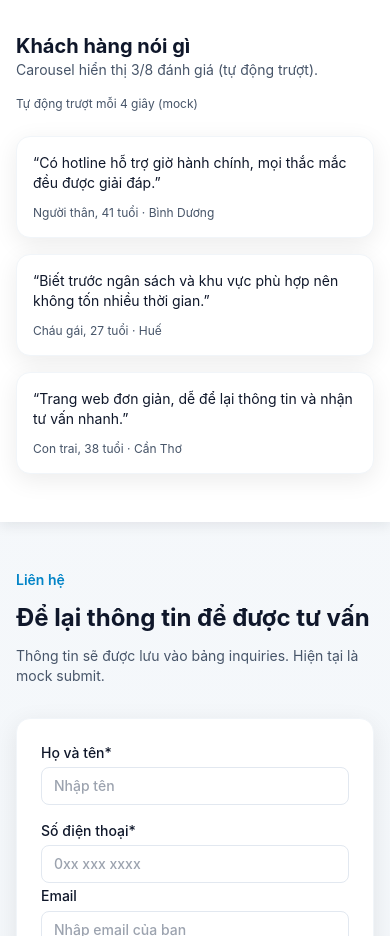
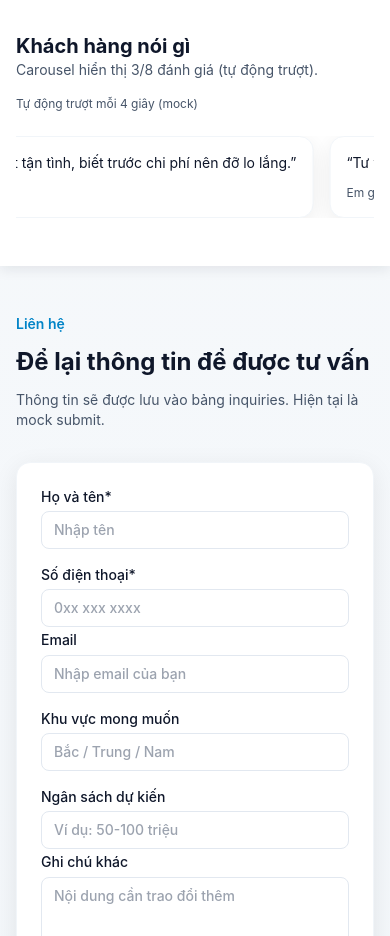
Before and after one commit to jgs7402-rgb/jp-haven-memorial-mvp, a Next.js app: page / in a window 390 px wide. Shown: the part 840-1776 px from the top of the page. Built offline with nearby package versions, Linux system fonts and the light colour scheme; no server answers; the database is empty.

Commit message:
고객 후기 카드 애니메이션 변경

```diff
--- a/app/globals.css
+++ b/app/globals.css
@@ -27,3 +27,29 @@ body {
 .container {
   @apply mx-auto px-4 sm:px-6 lg:px-8;
 }
+
+.scrollbar-hide {
+  -ms-overflow-style: none;
+  scrollbar-width: none;
+}
+
+.scrollbar-hide::-webkit-scrollbar {
+  display: none;
+}
+
+@keyframes scroll-horizontal {
+  0% {
+    transform: translateX(0);
+  }
+  100% {
+    transform: translateX(-50%);
+  }
+}
+
+.carousel-scroll {
+  animation: scroll-horizontal 10s linear infinite;
+}
+
+.carousel-scroll:hover {
+  animation-play-state: paused;
+}
--- a/components/public/TestimonialsCarousel.tsx
+++ b/components/public/TestimonialsCarousel.tsx
@@ -1,6 +1,6 @@
 'use client';
 
-import { useEffect, useState } from 'react';
+import { useEffect, useRef, useState } from 'react';
 
 type Testimonial = {
   quote: string;
@@ -12,37 +12,97 @@ type TestimonialsCarouselProps = {
 };
 
 export function TestimonialsCarousel({ items }: TestimonialsCarouselProps) {
-  const [index, setIndex] = useState(0);
+  const scrollContainerRef = useRef<HTMLDivElement>(null);
+  const [isPaused, setIsPaused] = useState(false);
+  const animationIdRef = useRef<number | null>(null);
+  const currentPositionRef = useRef(0);
   const length = items.length;
 
+  // 클릭으로 일시정지/재개 토글
+  const handleClick = () => {
+    setIsPaused((prev) => !prev);
+  };
+
+  // 모든 화면 크기에서 자동 무한 스크롤
   useEffect(() => {
-    if (length <= 3) return;
+    if (length === 0) return;
+    if (typeof window === 'undefined') return;
+    if (!scrollContainerRef.current) return;
 
-    const interval = setInterval(() => {
-      setIndex((prev) => (prev + 3) % length);
-    }, 4000);
+    let timeoutId: NodeJS.Timeout | null = null;
 
-    return () => clearInterval(interval);
-  }, [length]);
+    // DOM이 완전히 렌더링될 때까지 대기
+    const startAnimation = () => {
+      const container = scrollContainerRef.current;
+      if (!container) return;
+
+      const firstCard = container.querySelector('.carousel-item') as HTMLElement;
+      if (!firstCard) {
+        // 카드가 아직 렌더링되지 않았으면 재시도
+        timeoutId = setTimeout(startAnimation, 50);
+        return;
+      }
+
+      const cardWidth = firstCard.offsetWidth;
+      const gap = 16; // gap-4 = 1rem = 16px
+      const totalWidth = (cardWidth + gap) * length;
+
+      const animate = () => {
+        if (!scrollContainerRef.current) return;
+
+        // 일시정지 상태가 아니면 애니메이션 진행
+        if (!isPaused) {
+          currentPositionRef.current -= 0.6; // 스크롤 속도 조절 (값이 클수록 빠름)
+
+          // 한 사이클이 끝나면 처음으로 리셋
+          if (Math.abs(currentPositionRef.current) >= totalWidth) {
+            currentPositionRef.current = 0;
+          }
+
+          scrollContainerRef.current.style.transform = `translateX(${currentPositionRef.current}px)`;
+        }
+
+        animationIdRef.current = requestAnimationFrame(animate);
+      };
+
+      animationIdRef.current = requestAnimationFrame(animate);
+    };
+
+    // 약간의 지연 후 애니메이션 시작 (DOM 렌더링 완료 대기)
+    timeoutId = setTimeout(startAnimation, 100);
+
+    return () => {
+      if (timeoutId) clearTimeout(timeoutId);
+      if (animationIdRef.current !== null) cancelAnimationFrame(animationIdRef.current);
+    };
+  }, [length, isPaused]);
 
   if (length === 0) {
     return null;
   }
 
-  const visible: Testimonial[] = [];
-  for (let i = 0; i < Math.min(3, length); i += 1) {
-    const currentIndex = (index + i) % length;
-    visible.push(items[currentIndex]);
-  }
+  // 무한 스크롤을 위해 아이템 복제
+  const duplicatedItems = [...items, ...items, ...items];
 
   return (
-    <div className="grid gap-4 md:grid-cols-3">
-      {visible.map((item, idx) => (
-        <div key={`${index}-${idx}`} className="section-card p-4 space-y-3">
-          <p className="text-sm">“{item.quote}”</p>
-          <p className="text-xs text-muted">{item.meta}</p>
-        </div>
-      ))}
+    <div className="overflow-hidden">
+      <div
+        ref={scrollContainerRef}
+        onClick={handleClick}
+        className="flex gap-4 cursor-pointer"
+        style={{ willChange: 'transform' }}
+        title={isPaused ? '클릭하여 재생' : '클릭하여 일시정지'}
+      >
+        {duplicatedItems.map((item, idx) => (
+          <div
+            key={idx}
+            className="carousel-item section-card p-4 space-y-3 flex-shrink-0 min-w-[85vw] sm:min-w-[calc(50%-0.5rem)] lg:min-w-[calc(33.333%-0.67rem)]"
+          >
+            <p className="text-sm">&ldquo;{item.quote}&rdquo;</p>
+            <p className="text-xs text-muted">{item.meta}</p>
+          </div>
+        ))}
+      </div>
     </div>
   );
 }
```
